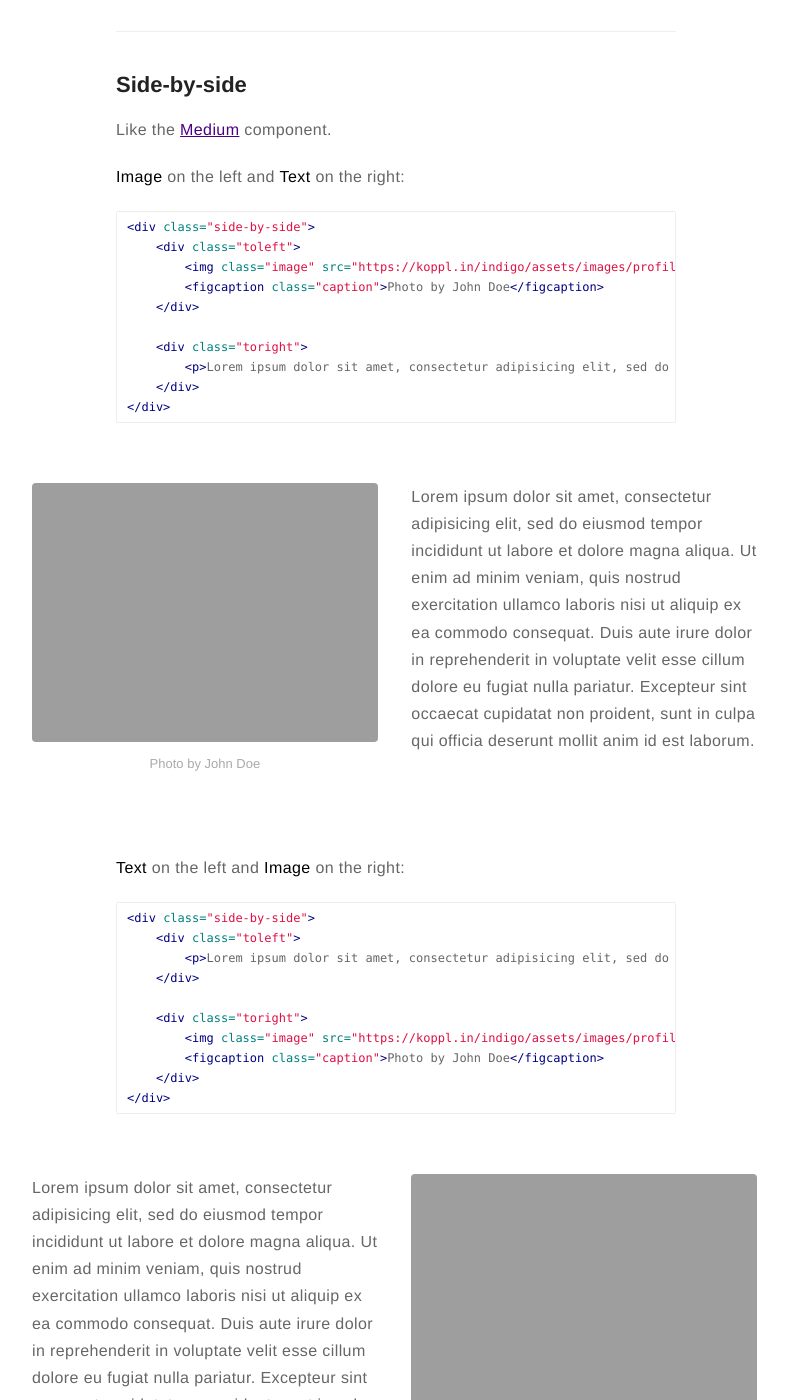
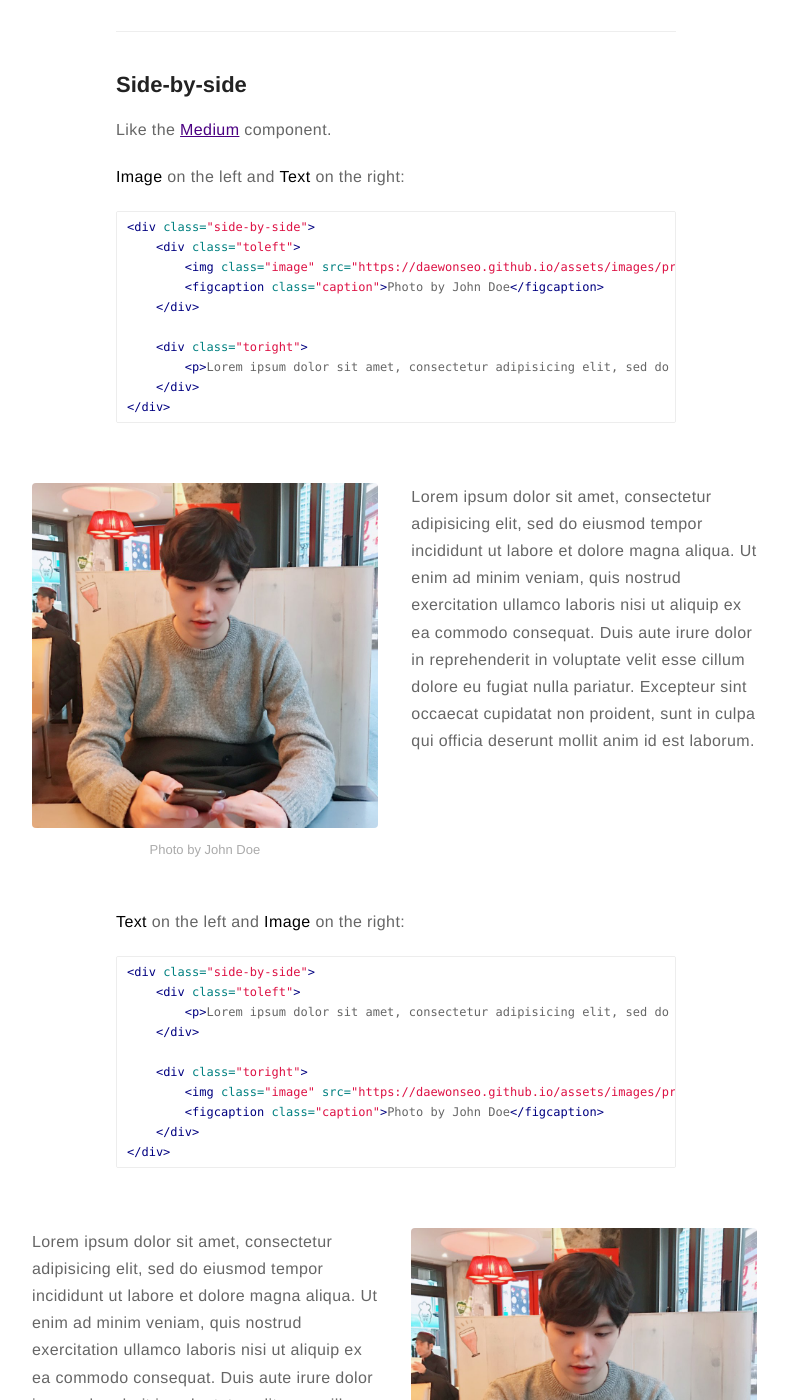
Before and after one commit to DaewonSeo/DaewonSeo.github.io, a Jekyll site: the page built from _posts/2015-02-24-markdown-extra-components.markdown, in a window 1280 px wide and 1400 px high, scrolled down 1068 px. Shown: the whole window, without its empty margins (244-1032 px from the left). Built offline with Jekyll 4.4.1, drawn with Linux system fonts in a browser that asks for light colours; comment, search, counter and statistics services are not loaded; part of the change alters nothing that is shown; some of the changed text lies outside the part shown.

Commit message:
edit some line in config file

```diff
--- a/_config.yml
+++ b/_config.yml
@@ -1,6 +1,6 @@
 # main text of home
-name: John Doe
-bio: A Man who travels the world eating noodles
+name: Daewon Seo
+bio: Politics + Computer + Sports
 
 # twitter summary info
 description: A blog about technology and stuff related
@@ -8,7 +8,7 @@ description: A blog about technology and stuff related
 # if it's an external image, update below for true
 # better with square images
 external-image: true
-picture: assets/images/profile_daewon.jpg
+picture: assets/images/profile_daewon.jpeg
 
 # If you want to include your resume, set to true
 # and specify source (external or local).
@@ -16,7 +16,7 @@ resume: true
 resume-external: true
 resume-url: https://google.com/?q=my+resume
 
-url: https://koppl.in/indigo
+url: https://daewonseo.github.io
 # your url: http://USERNAME.github.io
 
 permalink: /:title/
```
